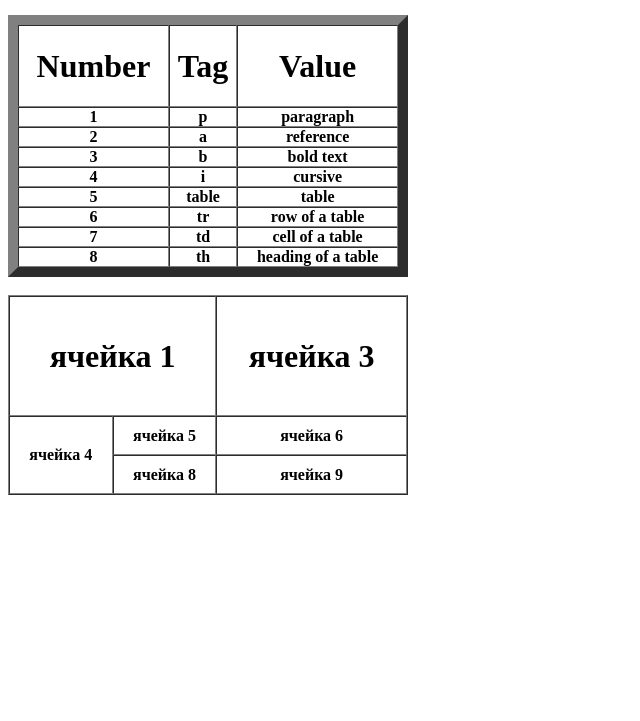
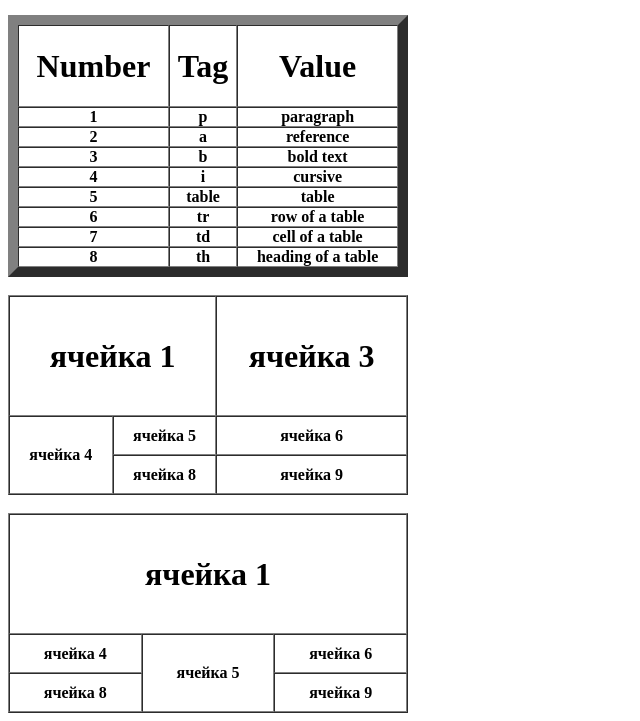
Before and after one commit to Marvin-way/Tasks, a plain HTML site: page index.html in a window 1280 px wide. Shown: the part 785-1506 px from the top of the page, without its empty margins (0-640 px from the left). Before the commit the page ends 1288 px from the top, so only its background shows below. Drawn offline with Linux system fonts and the light colour scheme.

Commit message:
adding else strange table

```diff
--- a/index.html
+++ b/index.html
@@ -131,6 +131,25 @@
                 </tr>
             </tbody>
         </table>
-
+        <br>
+        <table border="1" cellspacing="0" cellpadding="5" width="400" height="200"">
+            <tbody>
+                <tr>
+                    <th colspan="3"><h1>ячейка 1</h1></th>
+                    <!-- <th><h1>ячейка 2</h1></th> -->
+                    <!-- <th><h1>ячейка 3</h1></th> -->
+                </tr>
+                <tr>
+                    <th>ячейка 4</th>
+                    <th rowspan="2">ячейка 5</th>
+                    <th>ячейка 6</th>
+                </tr>
+                <tr>
+                    <!-- <th>ячейка 7</th> -->
+                    <th>ячейка 8</th>
+                    <th>ячейка 9</th>
+                </tr>
+            </tbody>
+        </table>
     </body>
 </html>
```
Lines whose indentation alone changed are shown as unchanged.
